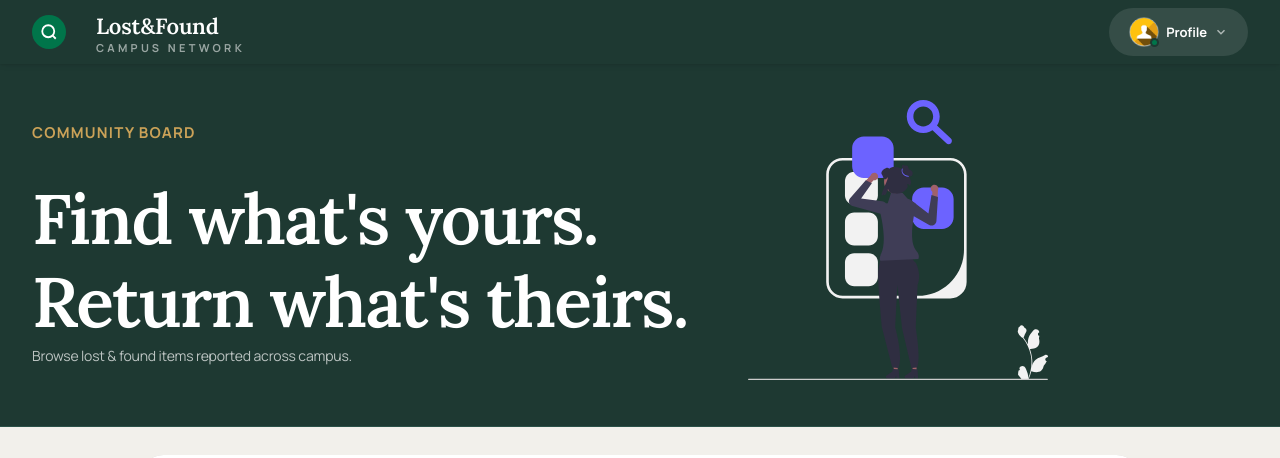
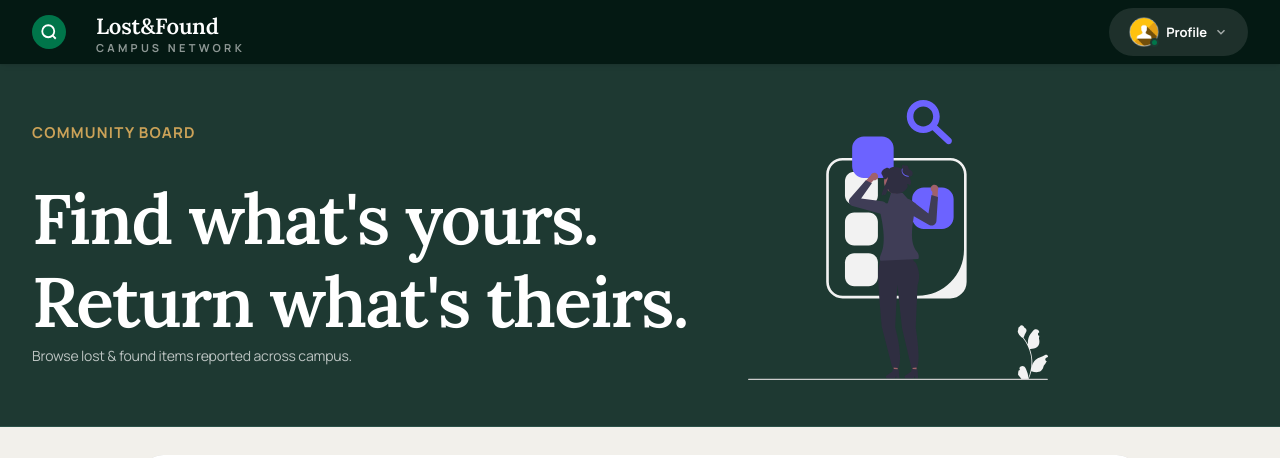
Before and after one commit to OMORJEEVAN/Dev-Delight_HACK, a React (Vite) app in the folder frontend/: page / in a window 1280 px wide. Shown: the top 458 px of the page. Built offline with nearby package versions, Linux system fonts and the light colour scheme; no server answers; sample sign-in values are in the browser's storage.

Commit message:
transitioin effect

```diff
--- a/frontend/src/App.jsx
+++ b/frontend/src/App.jsx
@@ -3,13 +3,16 @@ import { useState, useEffect } from "react";
 import Signup from './components/sign_up'
 import Login from './components/log_in'
 import Home from './pages/home'
-import { Routes, Route, Navigate } from 'react-router-dom'
 import Navbar from './components/navigation'
 import Registration from './pages/registration'
+import { Routes, Route, Navigate, useLocation } from 'react-router-dom';
 
 function App() {
 
   const [token, setToken] = useState(localStorage.getItem("token"));
+  const [view, setView] = useState("all");
+  const location = useLocation();
+
 
   useEffect(() => {
     const checkToken = () => {
@@ -22,15 +25,15 @@ function App() {
 
   return (
     <main>
-      <Navbar />
-
+      {(location.pathname === "/" || location.pathname === "/registration") && (
+       <Navbar view={view} />
+      )}
       <Routes>
 
         <Route
           path="/"
-          element={token ? <Home /> : <Navigate to="/registration" />}
+          element={token ? <Home view={view} setView={setView} /> : <Navigate to="/registration" />}
         />
-
         <Route
           path="/login"
           element={!token ? <Login /> : <Navigate to="/" />}
--- a/frontend/src/components/navigation.jsx
+++ b/frontend/src/components/navigation.jsx
@@ -4,7 +4,7 @@ import "../css_styling/navbar.css";
 import profileImg from "../assets/pp.png";
 import Profile from "./profile";
 
-function Navbar() {
+function Navbar({ view }) {   //  ONLY CHANGE: accept view as prop
   const [open, setOpen] = useState(false);
   const [showProfile, setShowProfile] = useState(false);
   const dropdownRef = useRef();
@@ -19,9 +19,12 @@ function Navbar() {
     return () => document.removeEventListener("mousedown", handleClickOutside);
   }, []);
 
+  console.log("Navbar view:", view);
+
   return (
     <>
-      <div className="navbar">
+      {/* ✅ ONLY CHANGE: dynamic class */}
+      <div className={`navbar ${view === "mine" ? "navbar--lost" : "navbar--found"}`}>
 
         {/* ── BRAND ── */}
         <div className="nav-left">
@@ -113,10 +116,8 @@ function Navbar() {
 
       </div>
 
-      {/* spacer */}
       <div className="navbar-fill" />
 
-      {/* floating profile panel */}
       <Profile isOpen={showProfile} onClose={() => setShowProfile(false)} />
     </>
   );
--- a/frontend/src/css_styling/home.css
+++ b/frontend/src/css_styling/home.css
@@ -140,6 +140,7 @@ body {
   display: flex;
   justify-content: space-between;
   align-items: center;
+  transition: 0.5s ease;
 }
 
 .home-hero-left {
@@ -147,7 +148,7 @@ body {
 }
 
 .home-hero-right {
-  margin-right: 200px;   /* 👈 move image toward center */
+  margin-right: 200px;   /*move image toward center */
 }
 
 .home-hero-right img {
@@ -177,6 +178,11 @@ body {
   font-size: 14px;
   color: var(--text-white-soft);
   line-height: 1.5;
+}
+
+.home-hero.lost-mode {
+  background: #4c1010; /* nice red */
+  border-bottom: 1px solid #7f1d1d;
 }
 
 /* ─────────────────────────────────────────
@@ -305,6 +311,10 @@ body {
   margin-left: 8px;
 }
 
+.home-toggle.mine::before {
+  transform: translateX(100%);
+  background: #990b0b; /* red for lost */
+}
 /* ─────────────────────────────────────────
    CATEGORY PILLS
 ───────────────────────────────────────── */
@@ -462,6 +472,35 @@ body {
   padding: 20px;
   animation: overlay-in 0.18s ease;
 }
+.home-content.lost-mode .home-cat-btn.active {
+  background: #b91c1c;   /* red */
+  color: #fff;
+}
+
+.home-content.lost-mode .home-cat-btn:hover {
+  background: #fee2e2;
+  color: #7f1d1d;
+}
+
+/* ACTIVE CATEGORY IN LOST MODE */
+.home-content.lost-mode .home-cat-btn.active {
+  background: #b91c1c;
+  color: #fff;
+  border: 1.5px solid #7f1d1d; /* darker red border */
+}
+
+/* ALL CATEGORY BUTTONS IN LOST MODE */
+.home-content.lost-mode .home-cat-btn {
+  border: 1.5px solid #fecaca;  /* light red instead of green */
+  color: #7f1d1d;
+}
+
+/* RESULT COUNT BADGE */
+.home-content.lost-mode .home-count-badge {
+  background: #fee2e2;
+  color: #b91c1c;
+}
+
 
 @keyframes overlay-in {
   from { opacity: 0; }
--- a/frontend/src/css_styling/navbar.css
+++ b/frontend/src/css_styling/navbar.css
@@ -13,7 +13,7 @@
   padding: 0 32px;
   box-sizing: border-box;
 
-  background: #1E3932;
+  /*  REMOVED fixed background from here */
   color: white;
 
   position: fixed;
@@ -21,9 +21,22 @@
   left: 0;
   z-index: 1000;
 
+  /* smooth transition */
+  transition: background 0.5s ease;
+
   box-shadow: 0 1px 3px rgba(0,0,0,0.08),
               0 2px 6px rgba(0,0,0,0.06),
               0 0 1px rgba(0,0,0,0.10);
+}
+
+/* DEFAULT GREEN */
+.navbar--found {
+  background: #041913;
+}
+
+/* LOST = RED */
+.navbar--lost {
+  background: #2b0303;
 }
 
 /* spacer so page content isn't hidden under fixed bar */
@@ -51,6 +64,11 @@
   align-items: center;
   justify-content: center;
   flex-shrink: 0;
+  transition: background 0.5s ease;
+}
+
+.navbar--lost .nav-logo-mark {
+  background: #c82014;;
 }
 
 .logo {
@@ -106,7 +124,7 @@
   color: rgba(255,255,255,1);
   cursor: pointer;
 
-  transition: background 0.2s ease, border-color 0.2s ease, transform 0.2s ease;
+  transition: background 0.5s ease, border-color 0.2s ease, transform 0.2s ease;
 }
 
 .profile-btn:hover {
--- a/frontend/src/pages/home.jsx
+++ b/frontend/src/pages/home.jsx
@@ -28,14 +28,13 @@ const categories = [
   "Others"
 ];
 
-function Home() {
+function Home({ view, setView }) {
   const navigate = useNavigate();
 
   const [search, setSearch]                   = useState("");
   const [selectedCategory, setSelectedCategory] = useState("All");
   const [items, setItems]                     = useState([]);
   const [myItems, setMyItems]                 = useState([]);
-  const [view, setView]                       = useState("all");
   const [showUploadForm, setShowUploadForm]   = useState(false);
   const [uploadData, setUploadData]           = useState({
     title: "", category: "", description: "",
@@ -107,10 +106,10 @@ function Home() {
     } catch (err) { console.error(err); }
   };
   return (
-    <div className="home-container">
+    <div className={`home-content ${view === "mine" ? "lost-mode" : ""}`}>
 
       {/* ── HERO BAND ── */}
-      <div className="home-hero">
+      <div className={`home-hero ${view === "mine" ? "lost-mode" : ""}`}>
 
         <div className="home-hero-left">
           <p className="home-hero__eyebrow">Community Board</p>
```
